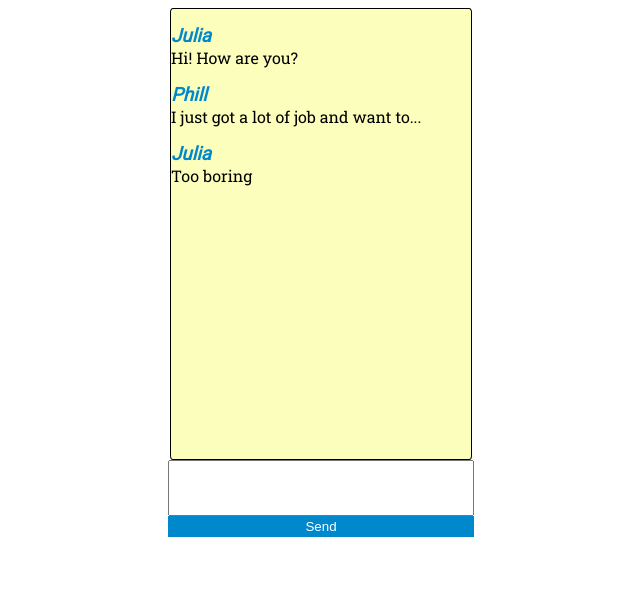
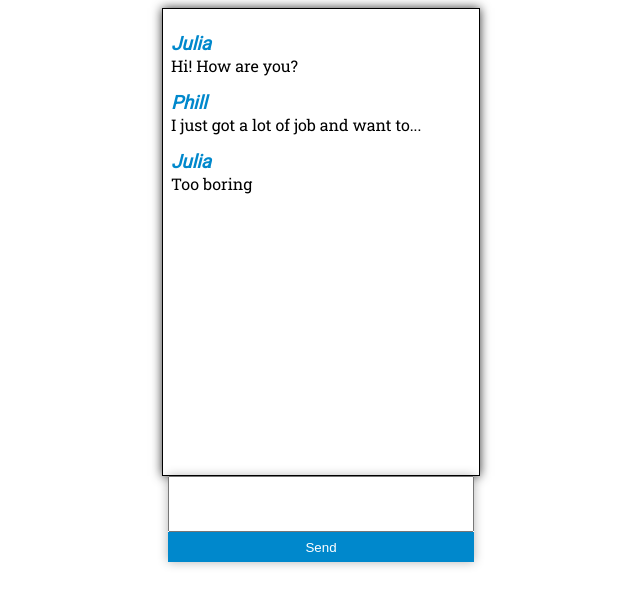
Before and after one commit to andSKLV/andSKLV.github.io, a website: page index.html in a window 1280 px wide. Shown: the whole page, without its empty margins (319-959 px from the left). Drawn offline with Linux system fonts and the light colour scheme.

Commit message:
Add files via upload
some style changes

```diff
--- a/src/chat/chat.css
+++ b/src/chat/chat.css
@@ -13,9 +13,9 @@ p{
 
 .chat_window {
 	border: 1px solid black;
-	border-radius: 1%;
+	padding: 8px;
 	width: 300px;
 	height: 450px;
 	overflow: auto;
-	background-color: #fcffbc;
+	box-shadow: 0 0 10px rgba(0,0,0,0.8);
 }
--- a/src/chat/chat.js
+++ b/src/chat/chat.js
@@ -8,6 +8,7 @@ class Chat {
 	}
 
 	getMessages() {
+
 		this.messages = [
 		{sender:'Julia', text: 'Hi! How are you?'},
 		{sender:'Phill',text:'I just got a lot of job and want to...'},
--- a/src/form/form.css
+++ b/src/form/form.css
@@ -1,7 +1,7 @@
 .form {
 	display: flex;
 	flex-direction: column;
-
+	box-shadow: 0 0 10px rgba(0,0,0,0.3);
 }
 
 .form_text {
@@ -15,9 +15,9 @@
 	border: 2px solid #0088cc;
 	background-color: #0088cc;
 	color: white;
+	height:30px;
 }
 
 .form_submit:hover {
-	background-color: white;
-	color: #0088cc;
+	background-color: #02a2f2;
 }
```
